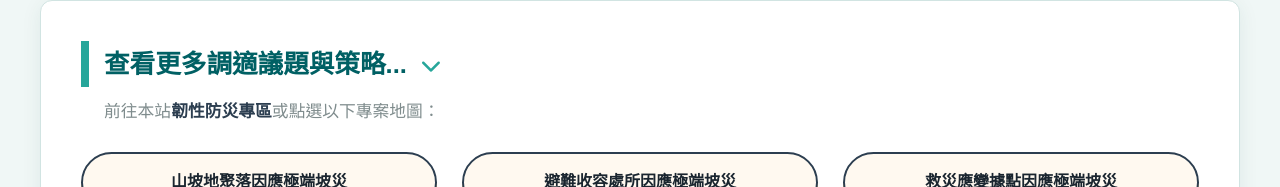
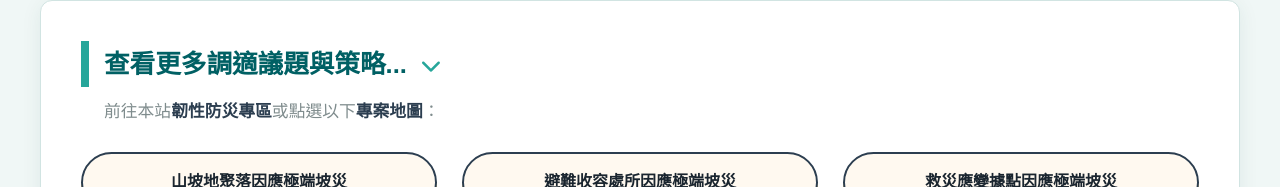
Before and after one commit to a998912137/climate-strategy, a plain HTML site: page index.html in a window 1280 px wide. Shown: the part 1027-1214 px from the top of the page. Drawn offline with Linux system fonts and the light colour scheme.

Commit message:
Update index.html

```diff
--- a/index.html
+++ b/index.html
@@ -201,7 +201,7 @@
             <span class="link-title">查看更多調適議題與策略... <i class="fas fa-chevron-down"></i></span>
 
             <span class="instruction-text">
-                前往本站<span class="highlight-text">韌性防災專區</span>或點選以下專案地圖：
+                前往本站<span class="highlight-text">韌性防災專區</span>或點選以下<span class="highlight-text">專案地圖</span>：
             </span>
 
             <ul class="issue-list">
```
